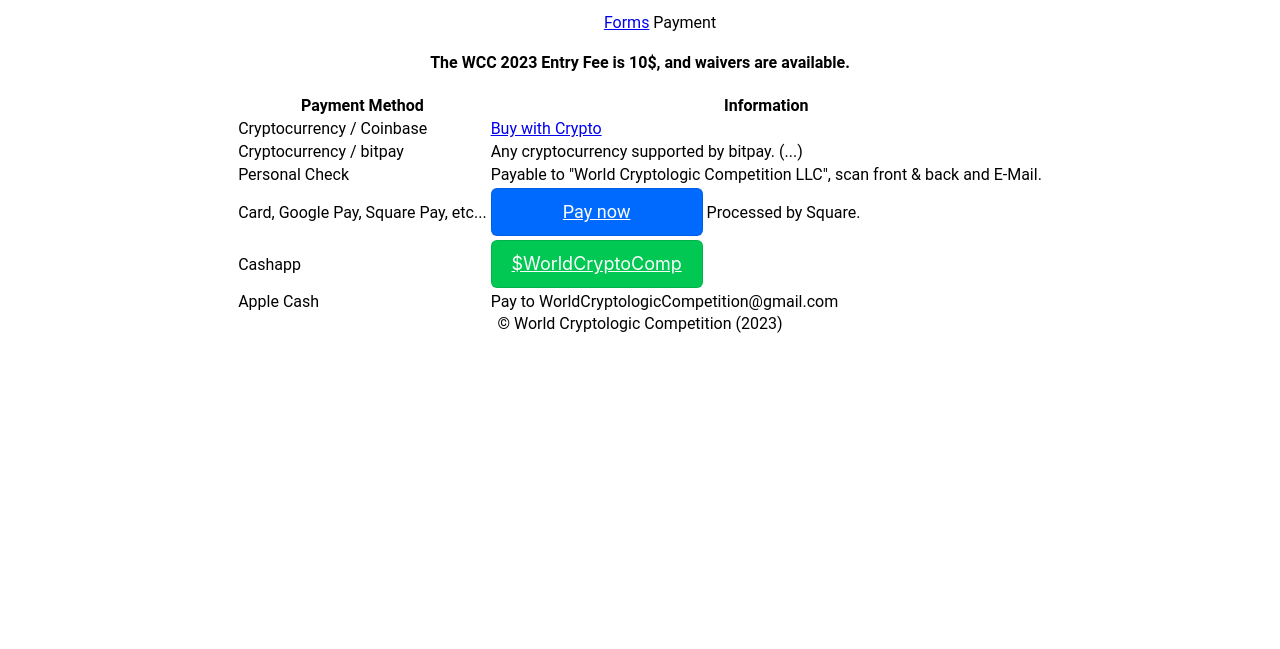
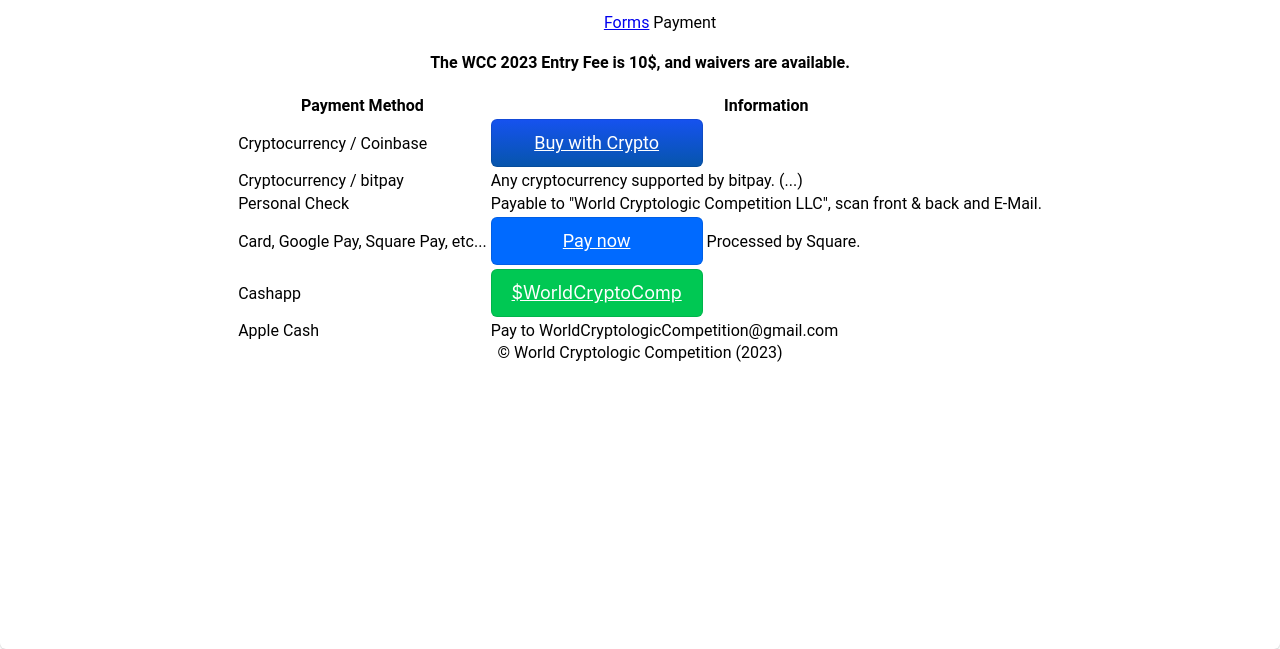
Before and after one commit to WorldCryptologicCompetition/worldcryptologiccompetition.github.io, a plain HTML site: page payment.html in a window 1280 px wide. Shown: the part 151-800 px from the top of the page. Drawn offline with Linux system fonts and the light colour scheme.

Commit message:
Update style.css

```diff
--- a/style.css
+++ b/style.css
@@ -63,6 +63,35 @@
 	font-weight: 600;
 }
 
+a.coinbasePaymentLink{
+	display: inline-block;
+	font-size: 18px;
+	line-height: 48px;
+	height: 48px;
+	color: #ffffff;
+	min-width: 212px;
+	background: #1652f0 linear-gradient(#1652f0, #0655ab);
+	text-align: center;
+	box-shadow: 0 0 0 1px rgba(0,0,0,.1) inset;
+	border-radius: 6px;
+	cursor: pointer;
+	transition: background 0.2s ease-in-out, padding 0.2s;
+	border-radius: 6px;
+}
+
+a.coinbasePaymentLink::after {
+	border-radius: 6px;
+	box-shadow: 0 1px 2px 0 rgba(0, 0, 0, 0.2);
+	content: '';
+	display: block;
+	width: 100%;
+	height: 100%;
+	position: absolute;
+	opacity: 1;
+	top: 0;
+	left: 0;
+}
+
 a.squarePaymentLink {
 	display: inline-block;
 	font-size: 18px;
```
